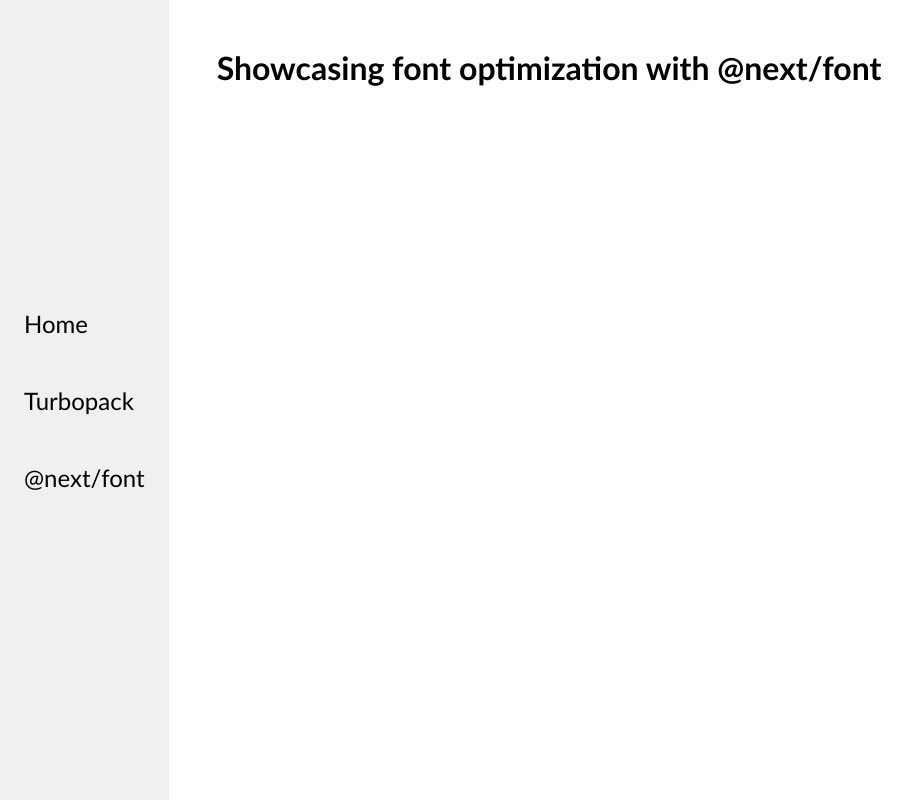
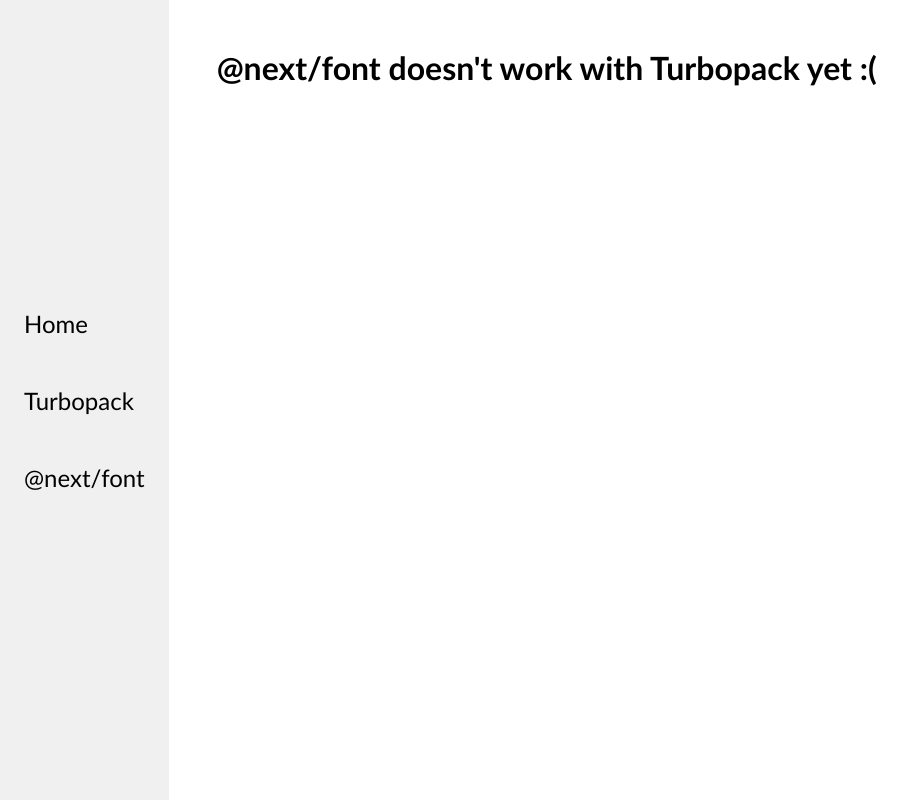
Before and after one commit to rachit-solutelabs/nextjs-13-poc, a Next.js app: page /next-font in a window 1280 px wide. Shown: the whole page, without its empty margins (0-921 px from the left). Built offline with nearby package versions, Linux system fonts and the light colour scheme.

Commit message:
Added next/font warning

```diff
--- a/app/next-font/page.js
+++ b/app/next-font/page.js
@@ -5,7 +5,7 @@
     <>
       <main>
         <h2 className="topic-heading">
-          Showcasing font optimization with @next/font
+          {`@next/font doesn't work with Turbopack yet :(`}
         </h2>
       </main>
     </>
```
